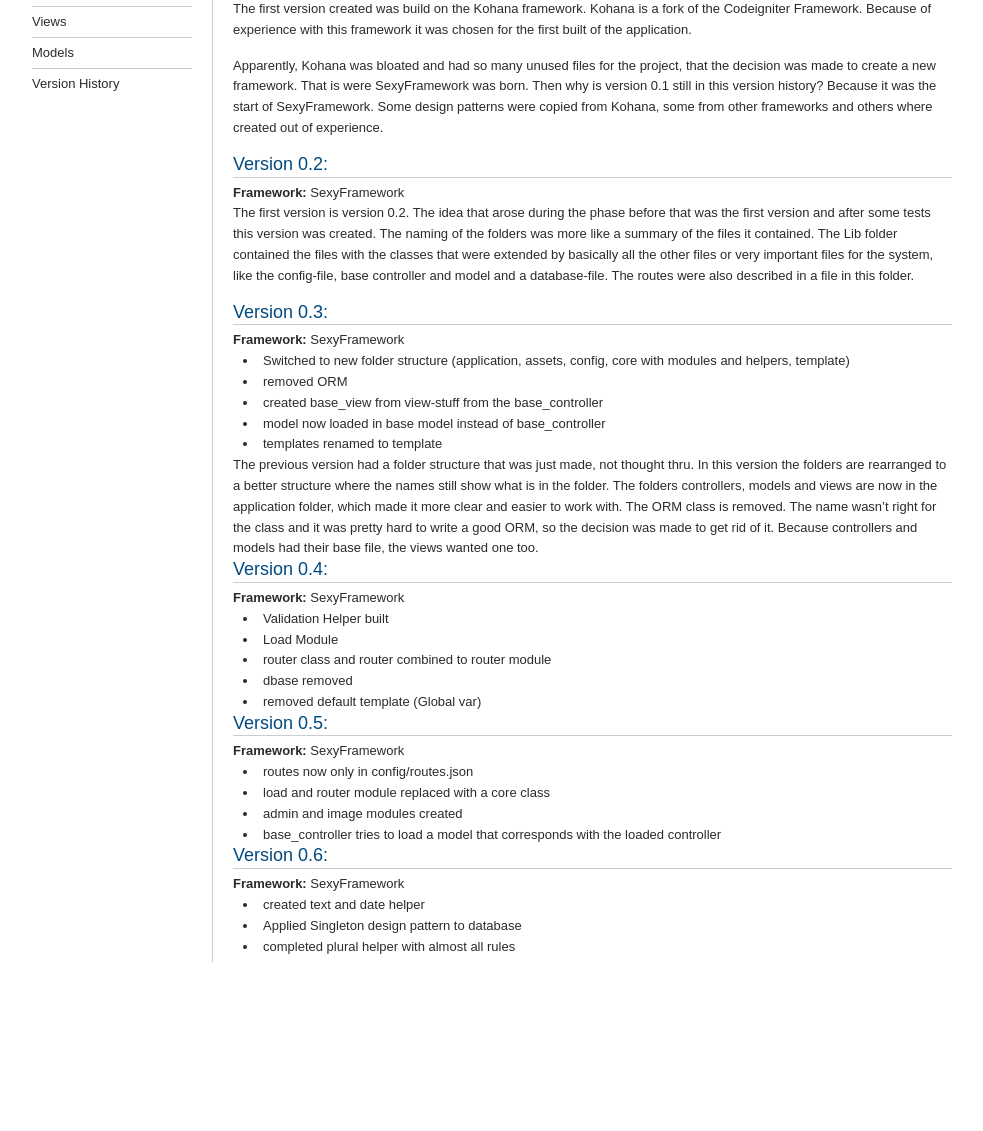
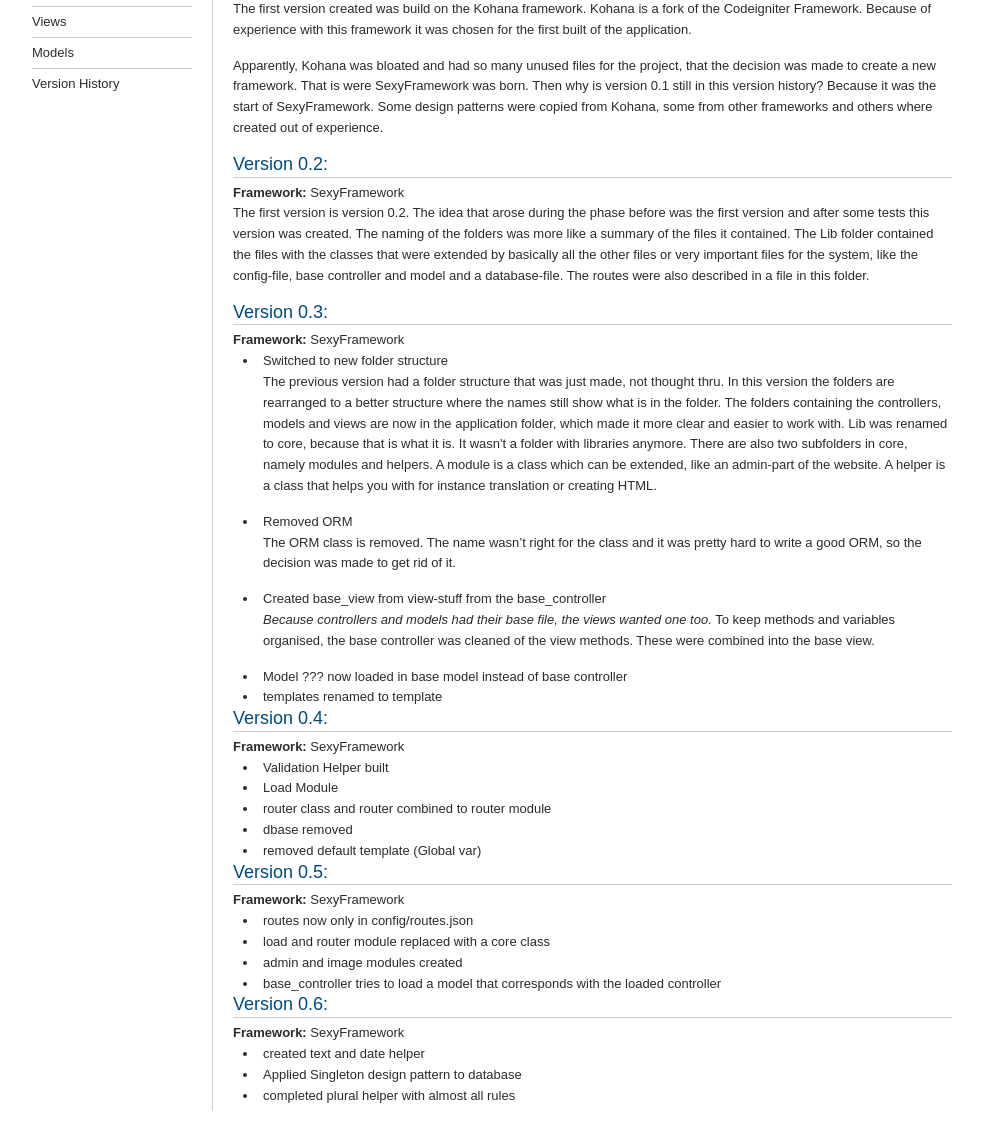
Before and after one commit to Vinze/menukaarten-docs, a PHP site: page /version_history.html in a window 1280 px wide. Shown: the part 179-1310 px from the top of the page, without its empty margins (148-1131 px from the left). Before the commit the page ends 1141 px from the top, so only its background shows below. Run offline with PHP 8.4, Linux system fonts and the light colour scheme.

Commit message:
Added .italic class

```diff
--- a/assets/css/stylesheet.css
+++ b/assets/css/stylesheet.css
@@ -142,3 +142,6 @@
 .bold {
 	font-weight: 			bold;
 }
+.italic {
+	font-style: 			italic;
+}
--- a/version_history.html
+++ b/version_history.html
@@ -44,22 +44,23 @@
 
 <h2>Version 0.2:</h2>
 <span class="bold">Framework:</span> SexyFramework<br />
-<p>The first version is version 0.2. The idea that arose during the phase before that was the first version and after some tests this version was created. The naming of the folders was more like a summary of the files it contained. The Lib folder contained the files with the classes that were extended by basically all the other files or very important files for the system, like the config-file, base controller and model and a database-file. The routes were also described in a file in this folder.</p>
+<p>The first version is version 0.2. The idea that arose during the phase before was the first version and after some tests this version was created. The naming of the folders was more like a summary of the files it contained. The Lib folder contained the files with the classes that were extended by basically all the other files or very important files for the system, like the config-file, base controller and model and a database-file. The routes were also described in a file in this folder.</p>
 
 <h2>Version 0.3:</h2>
 <span class="bold">Framework:</span> SexyFramework<br />
 <ul>
-	<li>Switched to new folder structure	(application, assets, config, core with modules and helpers, template)</li>
-	<li>removed ORM</li>
-	<li>created base_view from view-stuff from the base_controller</li>
-	<li>model now loaded in base model instead of base_controller</li>
+	<li>Switched to new folder structure
+		<p>The previous version had a folder structure that was just made, not thought thru. In this version the folders are rearranged to a better structure where the names still show what is in the folder. The folders containing the controllers, models and views are now in the application folder, which made it more clear and easier to work with. Lib was renamed to core, because that is what it is. It wasn't a folder with libraries anymore. There are also two subfolders in core, namely modules and helpers. A module is a class which can be extended, like an admin-part of the website. A helper is a class that helps you with for instance translation or creating HTML.</p>
+	</li>
+	<li>Removed ORM
+		<p>The ORM class is removed. The name wasn’t right for the class and it was pretty hard to write a good ORM, so the decision was made to get rid of it.</p>
+	</li>
+	<li>Created base_view from view-stuff from the base_controller
+	<p><span class="italic">Because controllers and models had their base file, the views wanted one too.</span> To keep methods and variables organised, the base controller was cleaned of the view methods. These were combined into the base view.</p>
+	</li>
+	<li>Model ??? now loaded in base model instead of base controller</li>
 	<li>templates renamed to template</li>
 </ul>
-The previous version had a folder structure that was just made, not thought thru. In this version the folders are rearranged to a better structure where the names still show what is in the folder. The folders controllers, models and views are now in the application folder, which made it more clear and easier to work with.
-
-The ORM class is removed. The name wasn’t right for the class and it was pretty hard to write a good ORM, so the decision was made to get rid of it.
-Because controllers and models had their base file, the views wanted one too.
-
 <h2>Version 0.4:</h2>
 <span class="bold">Framework:</span> SexyFramework<br />
 <ul>
```
